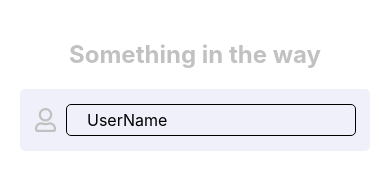
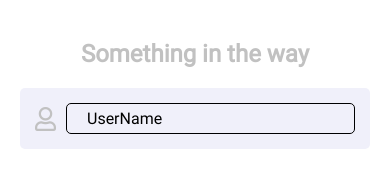
Before and after one commit to KennedyMungai/WhatsappClone, a React Native app: screen / in a window 390 px wide. Shown: the top 186 px of the page. Built offline with nearby package versions, Linux system fonts and the light colour scheme.

Commit message:
Added the fontFamilies for the input component

```diff
--- a/components/Input.js
+++ b/components/Input.js
@@ -37,13 +37,15 @@ const styles = StyleSheet.create({
         paddingVertical: 5,
         paddingHorizontal: 20,
         borderRadius: 5,
-        fontSize: 16
+        fontSize: 16,
+        fontFamily: 'regular'
     },
     inputScreenLabelStyles: {
         fontSize: 24,
         padding: 10,
         margin: 10,
         color: colors.lightGray,
-        fontWeight: 'bold'
+        fontWeight: 'bold',
+        fontFamily: 'regular'
     }
 })
```
